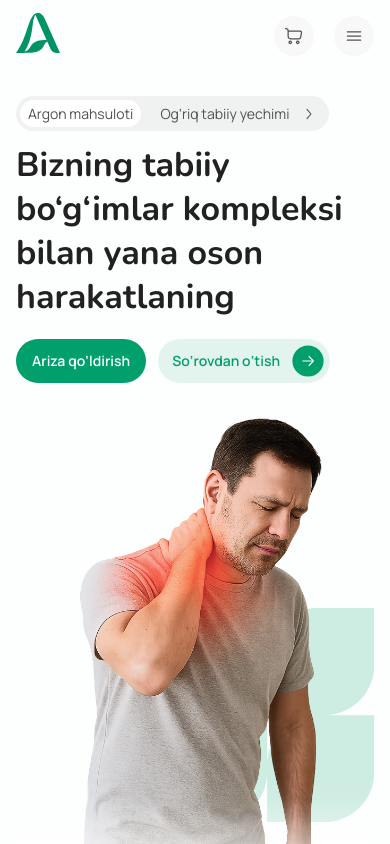
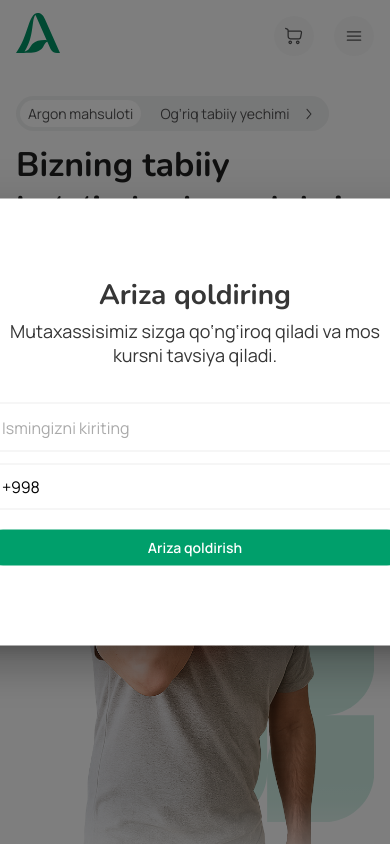
Before and after one commit to Doniyor1234t/aurus, a React (Vite) app: page /#/ in a window 390 px wide. Both pictures are taken after a click on the button "Ariza qo’ldirish". Shown: the top 844 px of the page. Built offline with nearby package versions, Linux system fonts and the light colour scheme.

Commit message:
feat: add phone input modal for user applications

```diff
--- a/package.json
+++ b/package.json
@@ -18,11 +18,14 @@
     "@mui/icons-material": "^7.2.0",
     "@mui/material": "^7.2.0",
     "@tanstack/react-query": "^5.83.0",
+    "axios": "^1.11.0",
     "history": "^5.3.0",
     "path-browserify": "^1.0.1",
     "react": "^19.1.0",
     "react-dom": "^19.1.0",
-    "react-input-mask": "^2.0.4",
+    "react-hook-form": "^7.62.0",
+    "react-input-mask": "^3.0.0-alpha.2",
+    "react-phone-number-input": "^3.4.12",
     "react-router-dom": "^7.7.0",
     "sass": "^1.89.2",
     "swiper": "^11.2.10",
--- a/src/pages/Blocks/Faqs/FaqsBLock.tsx
+++ b/src/pages/Blocks/Faqs/FaqsBLock.tsx
@@ -99,7 +99,7 @@ const FaqsBlock = () => {
               >
                 <AccordionSummary
                   expandIcon={<svg xmlns="http://www.w3.org/2000/svg" width="32" height="32" viewBox="0 0 32 32" fill="none">
-  <path fill-rule="evenodd" clip-rule="evenodd" d="M16 29.3332C23.3638 29.3332 29.3333 23.3636 29.3333 15.9998C29.3333 8.63604 23.3638 2.6665 16 2.6665C8.63616 2.6665 2.66663 8.63604 2.66663 15.9998C2.66663 23.3636 8.63616 29.3332 16 29.3332ZM17 11.9998C17 11.4476 16.5522 10.9998 16 10.9998C15.4477 10.9998 15 11.4476 15 11.9998L15 14.9999H12C11.4477 14.9999 11 15.4476 11 15.9999C11 16.5522 11.4477 16.9999 12 16.9999H15V19.9998C15 20.5521 15.4477 20.9998 16 20.9998C16.5522 20.9998 17 20.5521 17 19.9998L17 16.9999H20C20.5522 16.9999 21 16.5522 21 15.9999C21 15.4476 20.5522 14.9999 20 14.9999H17V11.9998Z" fill="#009F6B"/>
+  <path fillRule="evenodd" clipRule="evenodd" d="M16 29.3332C23.3638 29.3332 29.3333 23.3636 29.3333 15.9998C29.3333 8.63604 23.3638 2.6665 16 2.6665C8.63616 2.6665 2.66663 8.63604 2.66663 15.9998C2.66663 23.3636 8.63616 29.3332 16 29.3332ZM17 11.9998C17 11.4476 16.5522 10.9998 16 10.9998C15.4477 10.9998 15 11.4476 15 11.9998L15 14.9999H12C11.4477 14.9999 11 15.4476 11 15.9999C11 16.5522 11.4477 16.9999 12 16.9999H15V19.9998C15 20.5521 15.4477 20.9998 16 20.9998C16.5522 20.9998 17 20.5521 17 19.9998L17 16.9999H20C20.5522 16.9999 21 16.5522 21 15.9999C21 15.4476 20.5522 14.9999 20 14.9999H17V11.9998Z" fill="#009F6B"/>
 </svg>}
                   sx={{
                     padding: { xs: 2, md: 2.5 },
--- a/src/pages/Blocks/Feedbacks/FeedbackBlock.tsx
+++ b/src/pages/Blocks/Feedbacks/FeedbackBlock.tsx
@@ -179,7 +179,7 @@ export const FeedbackBlock = () => {
               width: { xs: "280px", md: "380px" },
             }}
           >
-            <CircularVideoComponent src="" size={{ xs: "280px", md: "380px" }} poster={PosterImg} />
+            <CircularVideoComponent src="#" size={{ xs: "280px", md: "380px" }} poster={PosterImg} />
           </Box>
         </Box>
       </Container>
--- a/src/pages/Blocks/Main/Main.module.scss
+++ b/src/pages/Blocks/Main/Main.module.scss
@@ -28,3 +28,21 @@
   right: -39px;
   bottom: -141px;
 }
+
+.PhoneInput input{
+  font-family: Manrope;
+  font-size: 16px;
+  font-weight: 400;
+  border: 1px solid rgba(54, 54, 54, 0.09);
+  line-height: 20px;
+  padding: 12px 16px;
+  letter-spacing: -0.16px;
+  width: 100%;
+  box-sizing: border-box;
+  border-radius: 14px;
+
+  &:focus {
+    border-color: #009F6B;
+    outline: none;
+  }
+}
--- a/src/pages/Blocks/Main/Main.tsx
+++ b/src/pages/Blocks/Main/Main.tsx
@@ -1,15 +1,32 @@
-import { Box, Button, ButtonGroup, Container, Rating, Typography } from "@mui/material"
+import { Box, Button, ButtonGroup, Container, Input, Modal, Rating, Typography } from "@mui/material"
 import ArrowRightIcon from "../../../assets/icons/ArrowRightIcon"
 import RightArrow from "../../../assets/icons/RightArrow"
 import cls from "./Main.module.scss"
 import VectorPointer from "../../../assets/icons/VectorPointer"
 import MainImg from "../../../assets/images/20250703_1101_Lower Back Pain_remix_01jz7dtt1ff80sxymvhvkj8myf 1.png"
 import BackgroundIcon from "../../../assets/icons/BackgroundIcon"
-import { useNavigate } from "react-router-dom"
+// import { useNavigate } from "react-router-dom"
+// import ReactInputMask from "react-input-mask"
+import PhoneInput from 'react-phone-number-input';
+import "react-phone-number-input/style.css";
+// import { useState } from "react"
+import { useMain } from "./useMain"
 
 export const MainBlock = () => {
-  const navigate = useNavigate();
+  const {
+    navigate,
+    setValue,
+    watch,
+    isOpen,
+    setIsOpen,
+    handleClose,
+    handleSubmit,
+    register,
+    onSubmit
+  } = useMain();
+
   return (
+    <>
     <Box sx={{position: 'relative'}}>
       <Container maxWidth="xl">
         <Box sx={{
@@ -83,6 +100,7 @@ export const MainBlock = () => {
                   variant="contained"
                   color="secondary"
                   size="largeSquare"
+                  onClick={() => setIsOpen(true)}
                 >
                   Ariza qo’ldirish
                 </Button>
@@ -108,6 +126,7 @@ export const MainBlock = () => {
                   variant="contained"
                   color="primary"
                   size="largeSquare"
+                  onClick={() => setIsOpen(true)}
                 >
                   Ariza qo’ldirish
                 </Button>
@@ -265,5 +284,131 @@ export const MainBlock = () => {
         </Box>
       </Box>
     </Box>
+    <Modal
+      open={isOpen}
+      onClose={handleClose}
+      aria-labelledby="modal-modal-title"
+      aria-describedby="modal-modal-description"
+    >
+      <Box
+        component="form"
+        onSubmit={handleSubmit(onSubmit)}
+        sx={{
+          position: 'absolute',
+          top: '50%',
+          left: '50%',
+          transform: 'translate(-50%, -50%)',
+          width: 660,
+          bgcolor: 'background.paper',
+          boxShadow: 24,
+          borderRadius: "40px",
+          margin: "0 auto",
+          display: "flex",
+          justifyContent: "center",
+          py: 10,
+          px: 15
+        }}>
+        <Box sx={{
+          display: "flex",
+          flexDirection: "column",
+          gap: 2.5,
+          textAlign: "center",
+          alignItems: "center",
+          justifyContent: "center",
+          width: "420px"
+        }}>
+          <Box sx={{
+            mb: 2,
+            display: "flex",
+            flexDirection: "column",
+            alignItems: "center",
+            justifyContent: "center",
+            gap: 1
+          }}>
+            <Typography variant="h6" id="modal-modal-title" sx={{
+              fontSize: "28px",
+              fontWeight: 700,
+              lineHeight: "32px",
+              color: "#363636",
+            }}>
+              Ariza qoldiring
+            </Typography>
+            <Typography variant="body1" id="modal-modal-description" sx={{
+              fontSize: "18px",
+              fontWeight: 400,
+              lineHeight: "24px",
+              color: "#363636",
+            }}>
+              Mutaxassisimiz sizga qo‘ng‘iroq qiladi va mos kursni tavsiya qiladi.
+            </Typography>
+          </Box>
+          <Box sx={{
+            width: "100%",
+            display: "flex",
+            flexDirection: "column",
+            gap: 1.5,
+          }}>
+            <Input
+              placeholder="Ismingizni kiriting"
+              {...register("name")}
+              sx={{
+                width: "100%",
+              }}
+            />
+            <Box>
+
+              {/* <ReactInputMask
+                mask="(99) - 999 - 99 - 99"
+                maskChar={"_"}
+                placeholder="(99) - 999 - 99 - 99"
+                alwaysShowMask={false}
+                className={cls.phoneInput}
+                value={value}
+                onChange={(e) => {
+                  setValue(e.target.value)
+                }}
+                name="phone_number"
+                // sx={{
+                //   width: "100%",
+                // }}
+              /> */}
+              <PhoneInput
+                value={watch("phone_number")}
+                onChange={(value) => {
+                  setValue("phone_number", value)
+                }}
+                country={"UZ"}
+                defaultCountry={"UZ"}
+                countries={['UZ']}
+                countrySelectComponent={() => null}
+                international={true}
+                countryCallingCodeEditable={false}
+                placeholder={'xx xxx xx xx'}
+                limitMaxLength={true}
+                className={cls.PhoneInput}
+                name={'phone_number'}
+              />
+            </Box>
+          </Box>
+          <Button
+            variant="contained"
+            color="primary"
+            size="largeSquare"
+            // onClick={handleClose}
+            type="submit"
+            sx={{
+              width: "100%",
+              fontSize: "18px",
+              lineHeight: "24px",
+              fontWeight: 700,
+              py: 2
+            }}
+          >
+            Ariza qoldirish
+          </Button>
+        </Box>
+      </Box>
+    </Modal>
+    </>
   )
 }
--- /dev/null
+++ b/src/pages/Blocks/Main/useMain.ts
@@ -0,0 +1,61 @@
+import { useState } from "react";
+import { useForm } from "react-hook-form";
+import { useNavigate } from "react-router-dom";
+import axios from "axios";
+
+export const useMain = () => {
+  const navigate = useNavigate();
+  const [isOpen, setIsOpen] = useState(false);
+
+  const {
+    setValue,
+    watch,
+    register,
+    handleSubmit
+  } = useForm();
+// axios post request
+  const postUserData = async (data: any) => {
+    try {
+      // set header params
+      const config = {
+        headers: {
+          "Content-Type": "application/json",
+          "accept": "application/json",
+        }
+      };
+      const response = await axios.post(
+        "http://34.71.211.25:8080/v1/amocrm/create-lead",
+        data,
+        config
+      );
+    } catch (error) {
+      console.error("Error posting user data:", error);
+    }
+  };
+
+  const handleClose = () => {
+    setIsOpen(false);
+  }
+
+  const onSubmit = (data: any) => {
+    postUserData(data);
+  };
+
+  // const handleSubmit = (event: React.FormEvent<HTMLFormElement>) => {
+  //   event.preventDefault();
+  //   console.log(event)
+  //   // Handle form submission
+  // };
+
+  return {
+    navigate,
+    setValue,
+    watch,
+    isOpen,
+    setIsOpen,
+    handleClose,
+    handleSubmit,
+    register,
+    onSubmit
+  };
+};
--- a/src/pages/Blocks/Price/PriceBlock.tsx
+++ b/src/pages/Blocks/Price/PriceBlock.tsx
@@ -1,6 +1,7 @@
 import { Box, Button, Container, Divider, Typography } from "@mui/material"
 import Img from "assets/images/Rectangle20.png"
 import CheckIconSvgLicence from "../../../assets/icons/CheckIconSvg"
+import React from 'react'
 
 export const PriceBlock = () => {
   const priceDetails = [
@@ -142,7 +143,7 @@ export const PriceBlock = () => {
                 width: "100%",
               }}>
                 {priceDetails.map((detail, index) => (
-                  <>
+                  <React.Fragment key={index}>
                   <Box key={index} sx={{
                     display: "flex",
                     alignItems: "center",
@@ -188,7 +189,7 @@ export const PriceBlock = () => {
                     width: "100%",
                     borderColor: "rgba(221, 221, 221, 0.60)",
                   }} />}
-                  </>
+                  </React.Fragment>
                 ))}
               </Box>
             </Box>
--- a/src/theme/index.ts
+++ b/src/theme/index.ts
@@ -81,6 +81,35 @@ const theme = createTheme({
     borderRadius: 8,
   },
   components: {
+    MuiInput: {
+      styleOverrides: {
+        root: {
+          fontSize: '16px',
+          lineHeight: '24px',
+          color: '#363636',
+          '&::after': {
+            content: '""',
+            display: "none"
+          },
+          '&::before': {
+            content: '""',
+            display: "none"
+          },
+          '& .MuiInputBase-input': {
+            padding: '12px 16px',
+            borderRadius: '14px',
+            border: '1px solid rgba(54, 54, 54, 0.09)',
+            fontSize: '16px',
+            lineHeight: "20px",
+            fontWeight: 400,
+            '&:focus': {
+              borderColor: '#009966',
+              outline: 'none',
+            },
+          },
+        },
+      },
+    },
     MuiButtonGroup: {
       styleOverrides: {
         root: ({ownerState}) => {
```
Also changed, not shown: src/components/Modal/BasicModal.jsx (added, +32 -0 lines), 1 other file (tests, documents, lock files or other folders).
